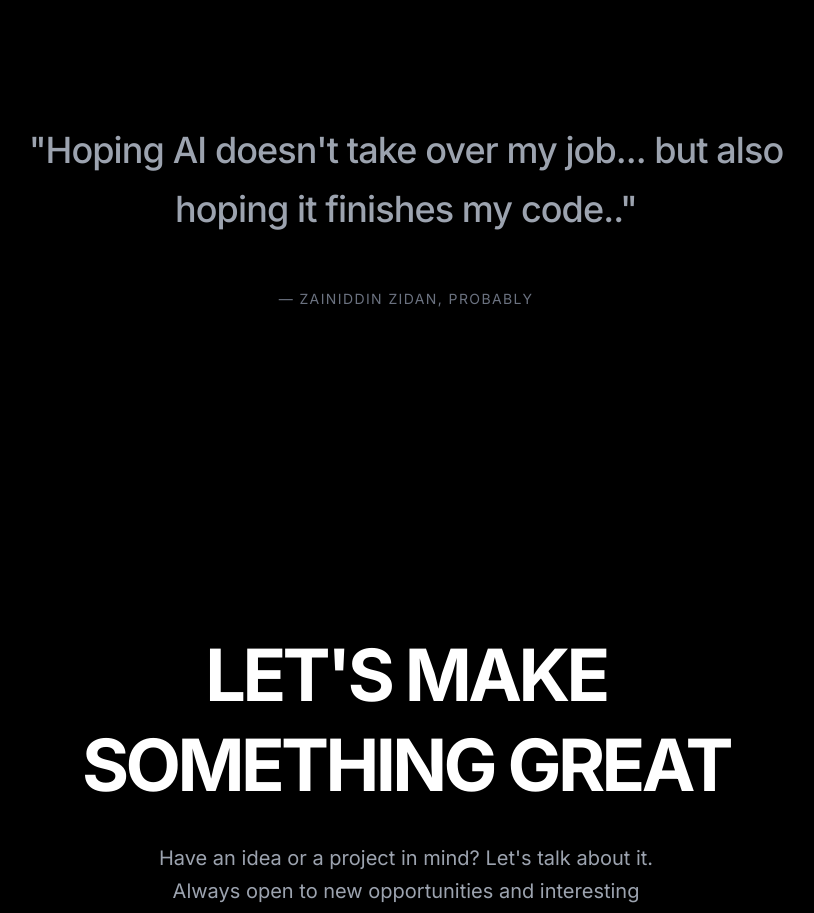
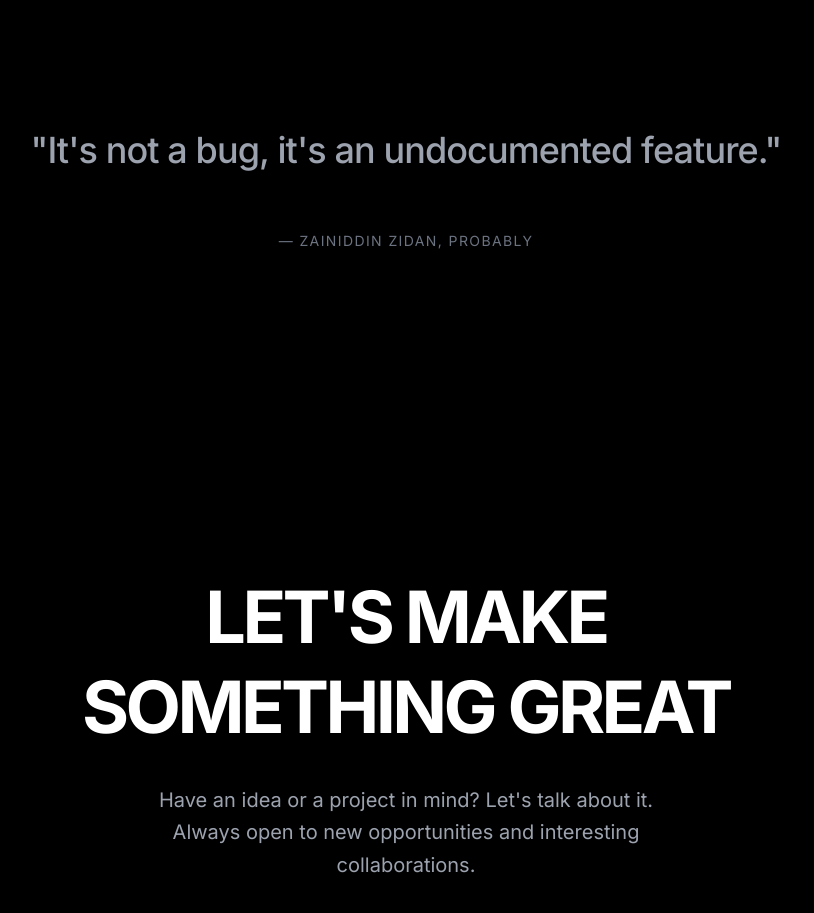
Before and after one commit to Zaenidanz/zainiddinzidan-portfolio, a Next.js app: page / in a window 1280 px wide. Shown: the part 2860-3773 px from the top of the page, without its empty margins (234-1048 px from the left). Built offline with nearby package versions, Linux system fonts and the light colour scheme.

Commit message:
change quote

```diff
--- a/src/components/Quote.tsx
+++ b/src/components/Quote.tsx
@@ -7,8 +7,7 @@ export default function Quote() {
     <section className="py-40 bg-black text-white flex justify-center items-center px-6">
       <div className="max-w-3xl text-center">
         <h3 className="text-2xl md:text-4xl font-medium leading-relaxed tracking-tight text-secondary mb-12">
-          "Hoping AI doesn't take over my job... but also hoping it finishes my
-          code.."
+          "It's not a bug, it's an undocumented feature."
         </h3>
         <Magnetic intensity={0.2}>
           <div className="inline-block cursor-default text-sm tracking-widest uppercase text-muted">
```
